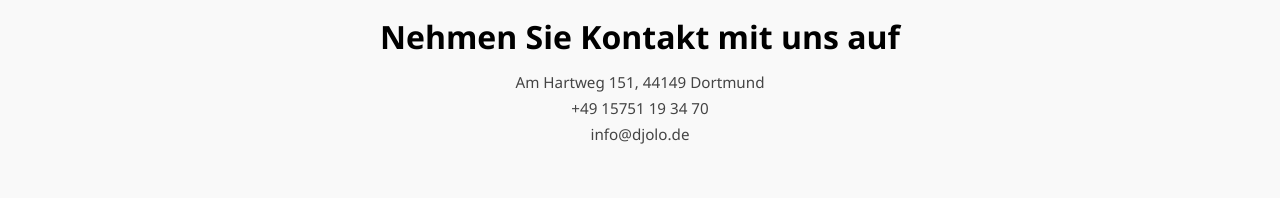
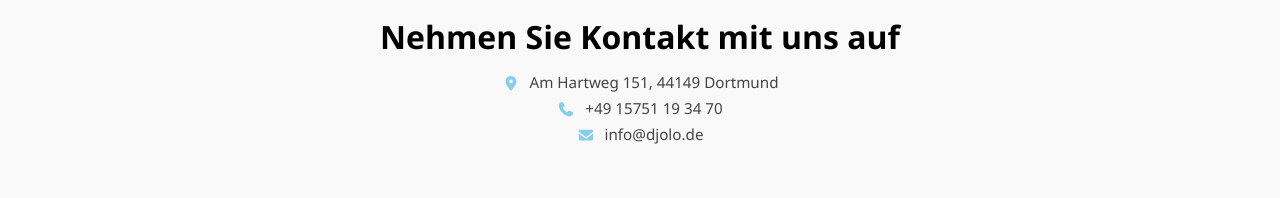
Before and after one commit to mbafokou2-design/djolo-site, a React (Vite) app: page /activities in a window 1280 px wide. Shown: the part 1144-1342 px from the top of the page. Built offline with nearby package versions, Linux system fonts and the light colour scheme; the HTML template or start-up script is replaced by a standard one.

Commit message:
feat: add contact icons to bottom banner in Activities component

```diff
--- a/src/pages/Activities.jsx
+++ b/src/pages/Activities.jsx
@@ -7,6 +7,9 @@
   faBrain,
   faUsers,
   faHouseChimney,
+  faLocationDot,
+  faPhone,
+  faEnvelope,
 } from "@fortawesome/free-solid-svg-icons";
 import { Link } from "react-router-dom";
 import { useLang } from "../context/LanguageContext";
@@ -71,12 +74,22 @@
       </section>
 
       {/* Bottom Banner */}
+{/* Bottom Banner */}
       <section style={styles.banner}>
         <div style={styles.bannerContent}>
           <h2 style={styles.bannerTitle}>{t.activities.joinUs}</h2>
-          <p style={styles.bannerSub}>{t.footer.address}</p>
-          <p style={styles.bannerSub}>{t.footer.phone}</p>
-          <p style={styles.bannerSub}>{t.footer.email}</p>
+          <p style={styles.bannerSub}>
+            <FontAwesomeIcon icon={faLocationDot} style={styles.bannerIcon} />
+            {t.footer.address}
+          </p>
+          <p style={styles.bannerSub}>
+            <FontAwesomeIcon icon={faPhone} style={styles.bannerIcon} />
+            {t.footer.phone}
+          </p>
+          <p style={styles.bannerSub}>
+            <FontAwesomeIcon icon={faEnvelope} style={styles.bannerIcon} />
+            {t.footer.email}
+          </p>
         </div>
       </section>
     </div>
@@ -151,10 +164,18 @@
     color: "#000000",
     marginBottom: "12px",
   },
-  bannerSub: {
+bannerSub: {
     fontSize: "0.95rem",
     color: "#444444",
     lineHeight: "1.7",
+    display: "flex",
+    alignItems: "center",
+    justifyContent: "center",
+    gap: "10px",
+  },
+  bannerIcon: {
+    color: "#87CEEB",
+    fontSize: "0.9rem",
   },
 };
 
```
